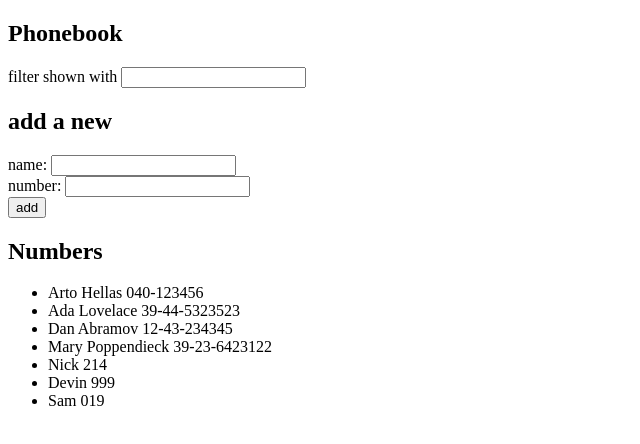
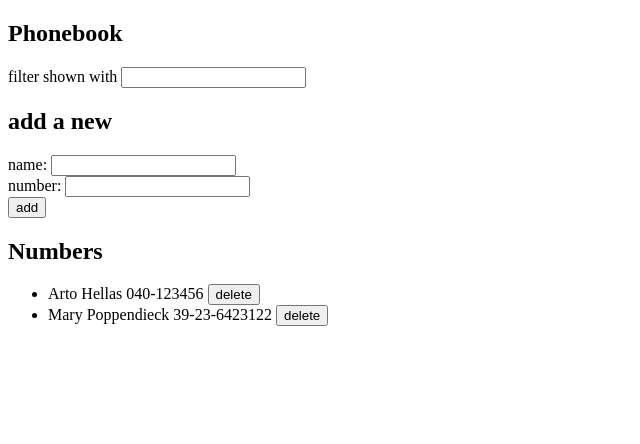
Before and after one commit to devinlizardi/Fullstack-Open-2022-Submissions, a React (Create React App) app in the folder part2/phonebook/: page / in a window 1280 px wide. Shown: the top 444 px of the page, without its empty margins (0-640 px from the left). Built offline with nearby package versions, Linux system fonts and the light colour scheme; data requests are answered from the project's data file.

Commit message:
2.17 complete

```diff
--- a/part2/phonebook/db.json
+++ b/part2/phonebook/db.json
@@ -6,34 +6,9 @@
       "id": 1
     },
     {
-      "name": "Ada Lovelace",
-      "number": "39-44-5323523",
-      "id": 2
-    },
-    {
-      "name": "Dan Abramov",
-      "number": "12-43-234345",
-      "id": 3
-    },
-    {
       "name": "Mary Poppendieck",
       "number": "39-23-6423122",
       "id": 4
-    },
-    {
-      "name": "Nick",
-      "number": "214",
-      "id": 5
-    },
-    {
-      "name": "Devin",
-      "number": "999",
-      "id": 6
-    },
-    {
-      "name": "Sam",
-      "number": "019",
-      "id": 7
     }
   ]
 }
--- a/part2/phonebook/src/App.js
+++ b/part2/phonebook/src/App.js
@@ -32,7 +32,7 @@ const App = () => {
       personService
         .create(newPerson)
         .then((res) => {
-          setPersons(persons.concat(newPerson))
+          setPersons(persons.concat({...newPerson, id: res.id}))
           setNewName("")
           setNewNumber("")
       })
@@ -66,7 +66,7 @@ const App = () => {
         handleNumberChange={handleNumberChange}
       />
       <h2>Numbers</h2>
-      <NumberDisplay persons={persons} newFilter={newFilter} />
+      <NumberDisplay persons={persons} newFilter={newFilter} setPersons={setPersons} />
     </div>
   )
 }
--- a/part2/phonebook/src/components/NumberDisplay.js
+++ b/part2/phonebook/src/components/NumberDisplay.js
@@ -1,15 +1,24 @@
 import React from "react"
+import personService from './../services/persons'
 
-const PersonItem = ({ person }) => {
-  const { name, number } = person
+const PersonItem = ({ person, persons, setPersons }) => {
+  const { name, number, id } = person
+  const handleClick = () => {
+    personService
+      .remove(id)
+      .then(res => {
+        setPersons(persons.filter(p => p.id !== id))
+      })
+  }
+
   return (
     <li>
-      {name} {number}
+      {name} {number} <button onClick={handleClick}>delete</button>
     </li>
   )
 }
 
-const NumberDisplay = ({ persons, newFilter }) => {
+const NumberDisplay = ({ persons, newFilter, setPersons }) => {
   const filtered = persons.filter((person) => {
     let p = person.name.toLowerCase()
     return p.includes(newFilter.toLowerCase())
@@ -18,7 +27,7 @@ const NumberDisplay = ({ persons, newFilter }) => {
   return (
     <ul>
       {filtered.map((person) => (
-        <PersonItem key={person.name} person={person} />
+        <PersonItem key={person.name} person={person} persons={persons} setPersons={setPersons} />
       ))}
     </ul>
   )
--- a/part2/phonebook/src/services/persons.js
+++ b/part2/phonebook/src/services/persons.js
@@ -11,5 +11,10 @@ const create = newObject => {
   return req.then(res => res.data)
 }
 
+const remove = id => {
+  const req = axios.delete(`${baseUrl}/${id}`)
+  return req.then(res => res.data)
+}
+
 // eslint-disable-next-line import/no-anonymous-default-export
-export default {getAll, create}
+export default {getAll, create, remove}
```
Also changed, not shown: 1 other file (tests, documents, lock files or other folders).
